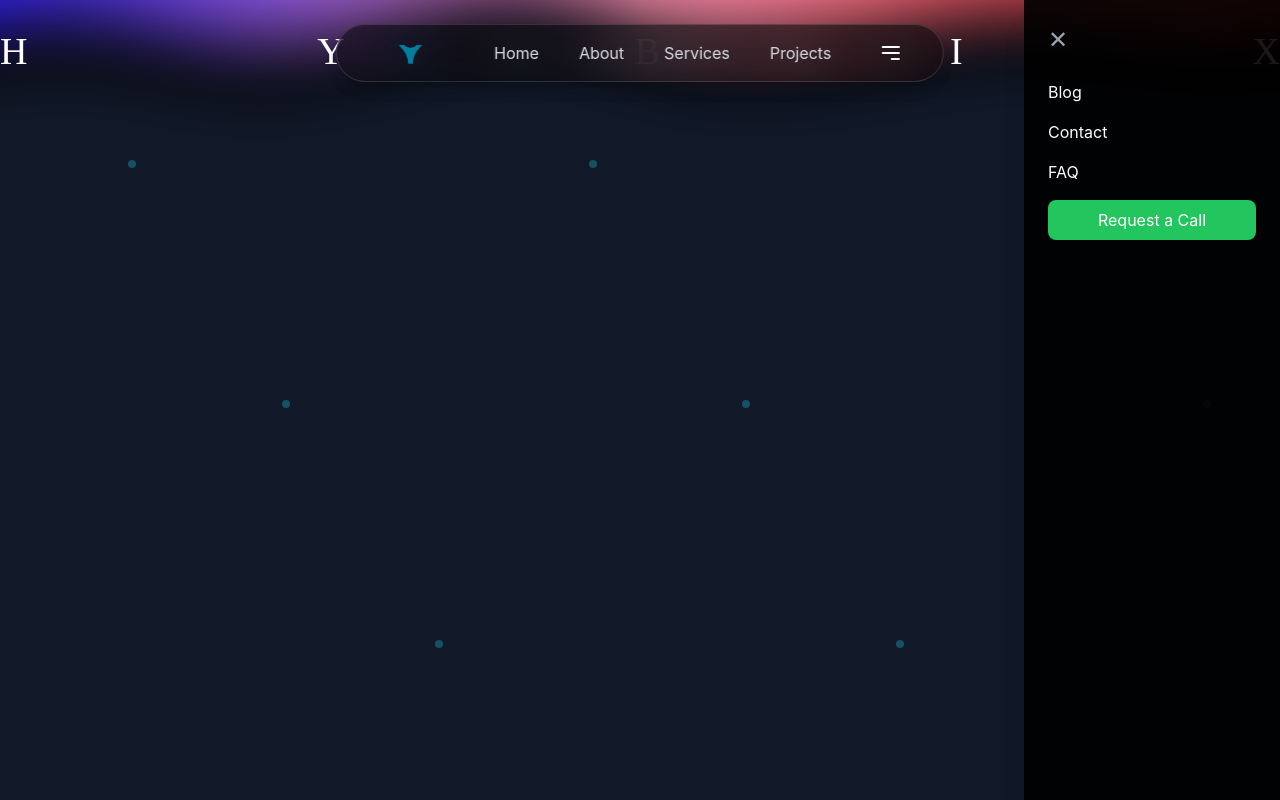
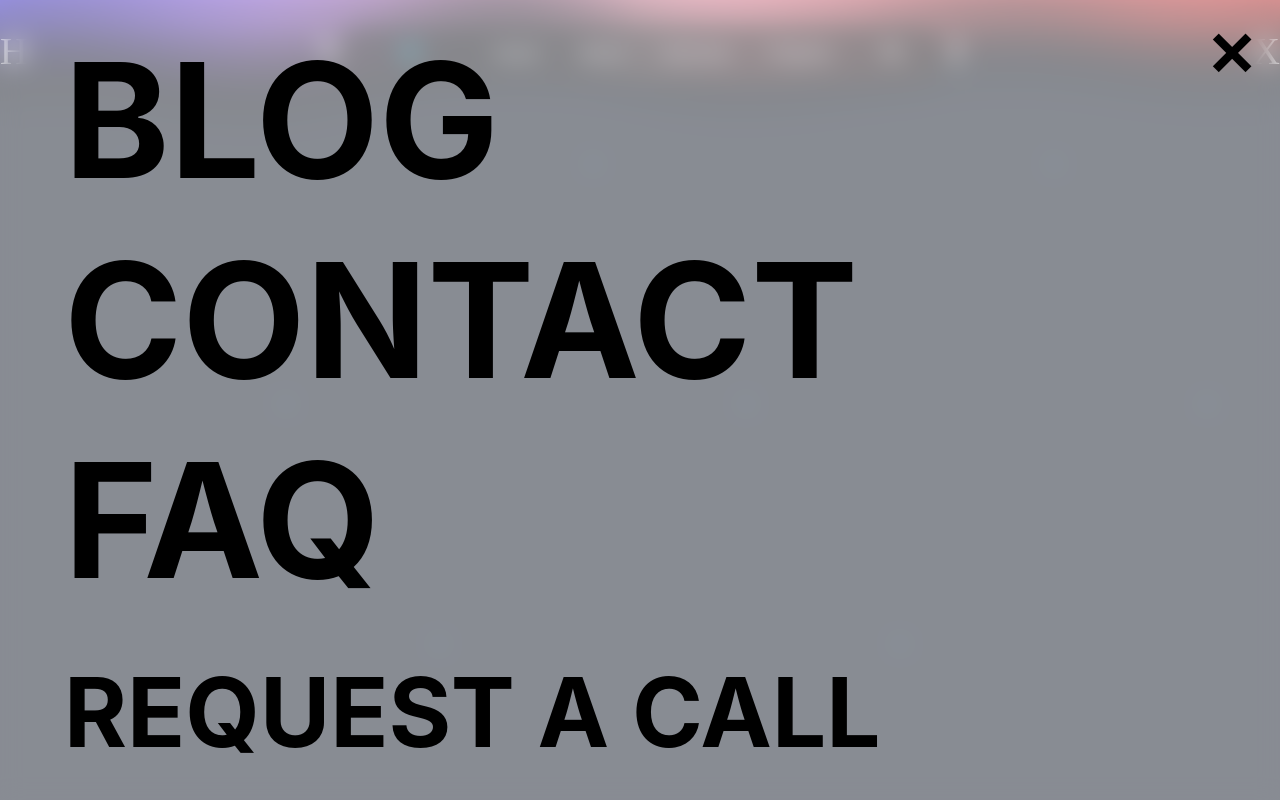
Before and after one commit to mrfaseed/work-repo, a React (Vite) app: page / in a window 1280 px wide. Both pictures are taken after a click on the button 891 px from the left and 53 px from the top of the page. Shown: the top 800 px of the page. Built offline with nearby package versions, Linux system fonts and the light colour scheme; a web font is replaced by a local one.

Commit message:
navbar update v3 by faseed

```diff
--- a/src/components/Footer.jsx
+++ b/src/components/Footer.jsx
@@ -1,20 +1,13 @@
 import React from "react";
+import "./footer.css";
 
-const Footer = () => {
+export default function Footer() {
+  const year = new Date().getFullYear();
+
   return (
-    <footer
-      style={{
-        backgroundColor: "transparent",
-        color: "white",
-        textAlign: "center",
-        padding: "4rem 1rem",
-        marginTop: "2rem",
-      }}
-    >
-      <h2>Footer Section</h2>
-      <p>© {new Date().getFullYear()} Hybix. All rights reserved.</p>
+    <footer className="footer">
+
+      Macha ithula coding yeluthu
     </footer>
   );
-};
-
-export default Footer;
+}
--- a/src/components/Hamburger.jsx
+++ b/src/components/Hamburger.jsx
@@ -1,26 +1,97 @@
-// Hamburger.jsx
+import React, { useEffect, useState } from "react";
+
+const HamburgerStyles = `
+  /* Base container hidden state */
+  .hamburger-container {
+    transform: translateX(-100%);
+    opacity: 0;
+  }
+
+  /* Enter animation */
+  .hamburger-enter {
+    transition: transform 600ms cubic-bezier(0.77, 0, 0.175, 1), opacity 600ms ease;
+    transform: translateX(0);
+    opacity: 1;
+  }
+
+  /* Exit animation */
+  .hamburger-exit {
+    transition: transform 600ms cubic-bezier(0.77, 0, 0.175, 1), opacity 600ms ease;
+    transform: translateX(-100%);
+    opacity: 0;
+  }
+
+  /* PNG rotation with float */
+  @keyframes floaty {
+    0%   { transform: translate(0, 0) rotate(0deg); }
+    25%  { transform: translate(15px, -15px) rotate(90deg); }
+    50%  { transform: translate(-15px, 15px) rotate(180deg); }
+    75%  { transform: translate(15px, 15px) rotate(270deg); }
+    100% { transform: translate(0, 0) rotate(360deg); }
+  }
+
+  .rotate-slow {
+    animation: floaty 30s linear infinite;
+  }
+`;
+
 export default function Hamburger({ setIsOpen }) {
+  const [isClosing, setIsClosing] = useState(false);
+  const [isMounted, setIsMounted] = useState(false);
+
+  useEffect(() => {
+    // Start enter animation after mount
+    setTimeout(() => setIsMounted(true), 10);
+    document.body.style.overflow = "hidden";
+    return () => { document.body.style.overflow = "auto"; };
+  }, []);
+
+  const handleClose = () => {
+    setIsClosing(true);
+    setTimeout(() => setIsOpen(false), 600);
+  };
+
+  const containerClasses = `
+    fixed inset-0 w-full h-screen bg-white/50 backdrop-blur-md z-50
+    flex flex-col md:flex-row items-center justify-center
+    p-8 md:p-16
+    hamburger-container
+    ${isClosing ? "hamburger-exit" : isMounted ? "hamburger-enter" : ""}
+  `;
+
   return (
-    <div className="fixed top-0 right-0 w-64 h-full bg-black/90 text-white p-6 z-50 shadow-xl">
+    <>
+      <style>{HamburgerStyles}</style>
+      <div className={containerClasses}>
+
         {/* Close button */}
         <button
-        onClick={() => setIsOpen(false)}
-        className="mb-6 text-2xl text-gray-400 hover:text-white"
+          onClick={handleClose}
+          className="absolute top-6 right-6 text-5xl md:text-6xl font-bold text-black hover:text-gray-600"
+          aria-label="Close menu"
         >
           ✕
         </button>
 
-      {/* Drawer links */}
-      <ul className="flex flex-col gap-4">
-        <li><a href="/blog" className="hover:text-blue-400">Blog</a></li>
-        <li><a href="/contact" className="hover:text-blue-400">Contact</a></li>
-        <li><a href="/faq" className="hover:text-blue-400">FAQ</a></li>
-        <li>
-          <button className="bg-green-500 w-full py-2 rounded-lg hover:bg-green-600 transition-colors">
-            Request a Call
-          </button>
-        </li>
-      </ul>
+        {/* Navigation */}
+        <div className="w-full md:w-1/2 flex flex-col items-center md:items-start gap-8 md:gap-10 text-center md:text-left">
+          <a href="/blog" className="text-7xl sm:text-8xl md:text-9xl lg:text-[10rem] font-bold text-black hover:text-gray-600 leading-none">BLOG</a>
+          <a href="/contact" className="text-7xl sm:text-8xl md:text-9xl lg:text-[10rem] font-bold text-black hover:text-gray-600 leading-none">CONTACT</a>
+          <a href="/faq" className="text-7xl sm:text-8xl md:text-9xl lg:text-[10rem] font-bold text-black hover:text-gray-600 leading-none">FAQ</a>
+          <a href="#" className="mt-6 text-5xl sm:text-6xl md:text-7xl lg:text-8xl font-bold text-black hover:text-gray-600 leading-none whitespace-nowrap">
+            REQUEST A CALL
+          </a>
         </div>
+
+        {/* Rotating PNG */}
+{/* <div className="w-full md:w-1/2 flex items-center justify-center mt-12 md:mt-0">
+  <img
+    src="/images/favicon.png"
+    alt="Rotating decorative element"
+    className="w-48 h-48 sm:w-60 sm:h-60 md:w-[28rem] md:h-[28rem] lg:w-[34rem] lg:h-[34rem] xl:w-[40rem] xl:h-[40rem] animate-spin-slow md:translate-x-16 lg:translate-x-24"
+  />
+</div> */}
+      </div>
+    </>
   );
 }
--- /dev/null
+++ b/src/components/footer.css
@@ -0,0 +1,8 @@
+.footer {
+  text-align: center;
+  padding: 300px 0;
+  font-size: 14px;
+  color: #888;
+  background-color: transparent;
+
+}
--- a/src/components/hamburger.css
+++ b/src/components/hamburger.css
@@ -0,0 +1,16 @@
+@keyframes spin-slow {
+  from { transform: rotate(0deg); }
+  to { transform: rotate(360deg); }
+}
+
+.animate-spin-slow {
+  animation: spin-slow 40s linear infinite; /* slower + elegant */
+}
+@keyframes spin-slow {
+  from { transform: rotate(0deg); }
+  to { transform: rotate(360deg); }
+}
+
+.animate-spin-slow {
+  animation: spin-slow 40s linear infinite;
+}
```
Lines whose indentation alone changed are shown as unchanged.
